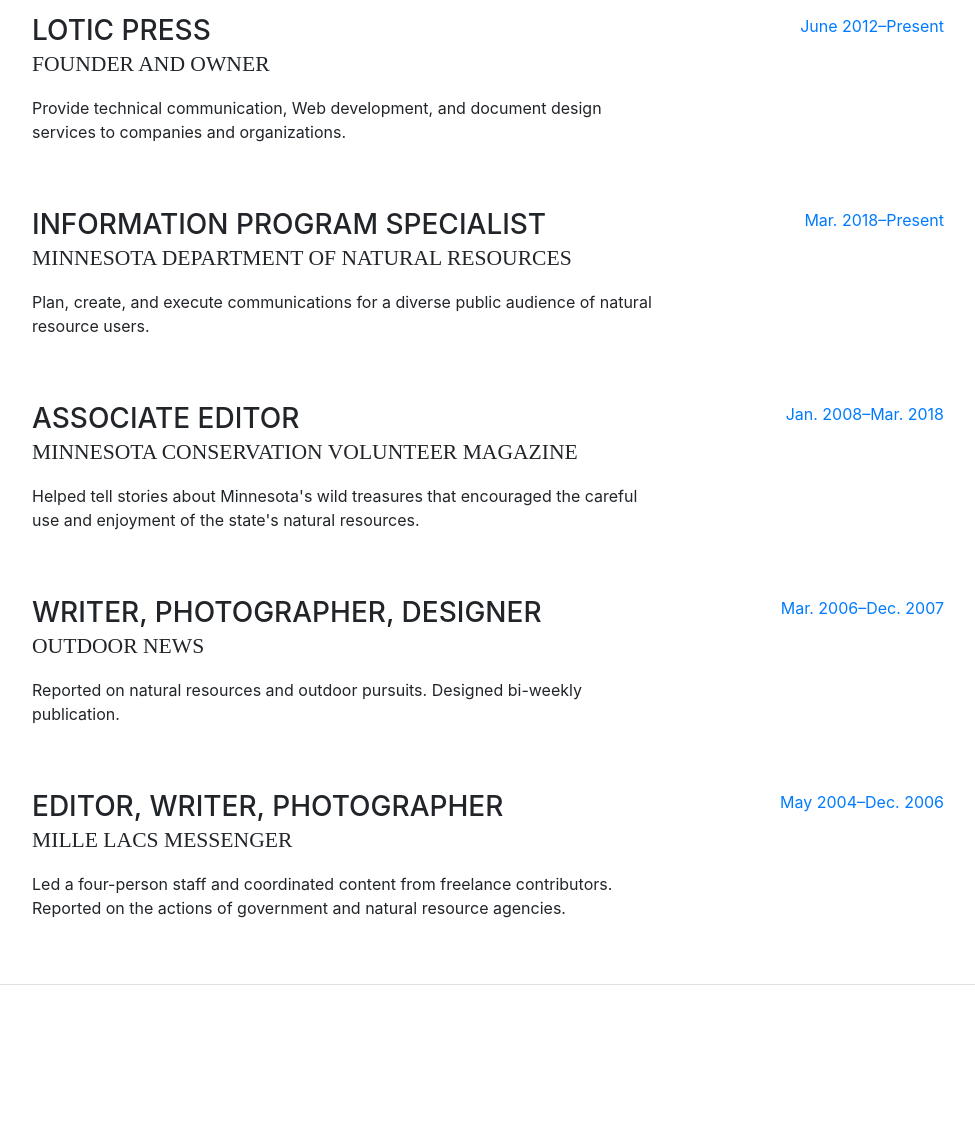
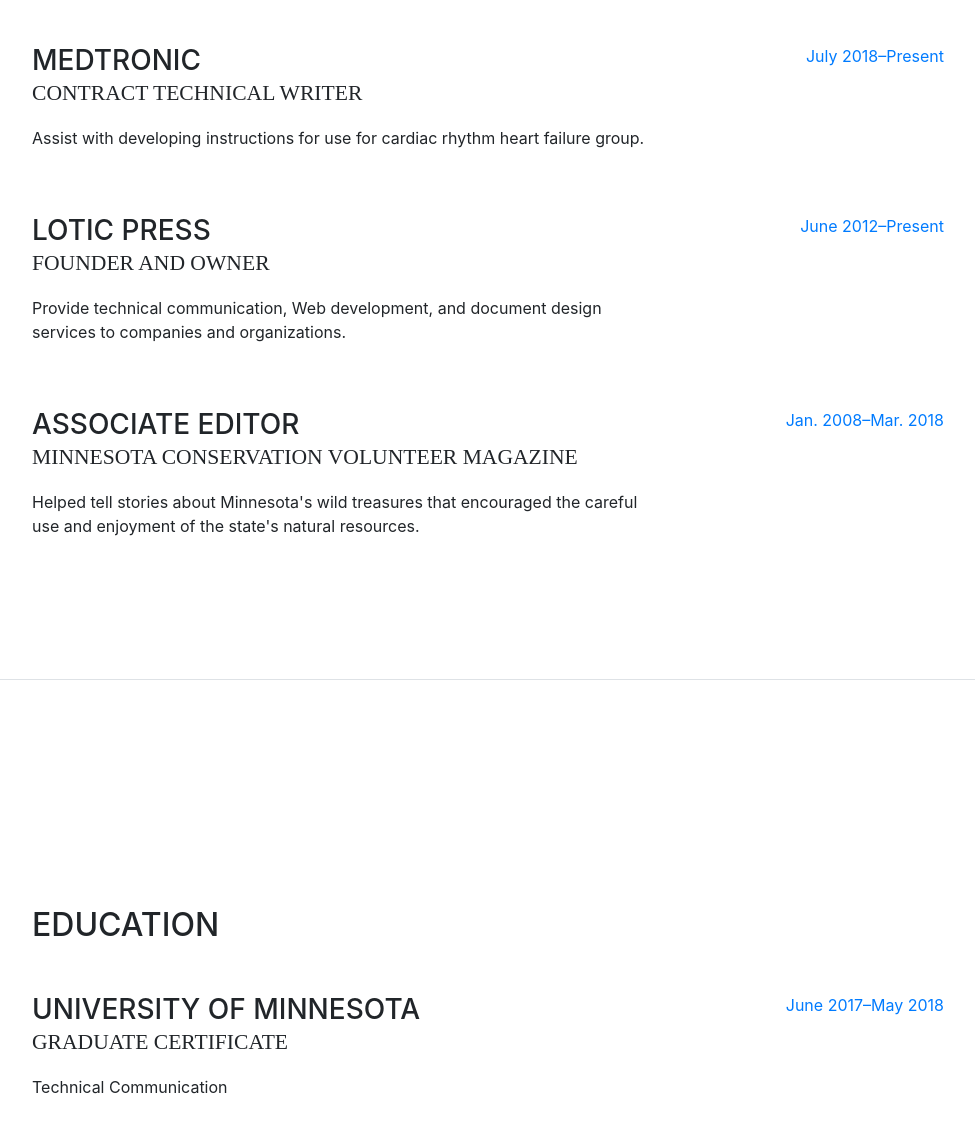
Before and after one commit to mikallok/cv, a website with bundled scripts: page index.html in a window 1280 px wide. Shown: the part 920-2056 px from the top of the page, without its empty margins (288-1263 px from the left). Built offline with nearby package versions, Linux system fonts and the light colour scheme; a web font is replaced by a local one.

Commit message:
Update index.html
changes to match LinkedIn

```diff
--- a/index.html
+++ b/index.html
@@ -96,23 +96,22 @@
 
           <div class="resume-item d-flex flex-column flex-md-row mb-5">
             <div class="resume-content mr-auto">
+              <h3 class="mb-0">Medtronic</h3>
+              <div class="subheading mb-3">Contract Technical Writer</div>
+              <p>Assist with developing instructions for use for cardiac rhythm heart failure group.</p>
+            </div>
+            <div class="resume-date text-md-right">
+              <span class="text-primary">July 2018&ndash;Present</span>
+            </div>
+          </div>
+          <div class="resume-item d-flex flex-column flex-md-row mb-5">
+            <div class="resume-content mr-auto">
               <h3 class="mb-0">Lotic Press</h3>
               <div class="subheading mb-3">Founder and Owner</div>
               <p>Provide technical communication, Web development, and document design services to companies and organizations.</p>
             </div>
             <div class="resume-date text-md-right">
               <span class="text-primary">June 2012&ndash;Present</span>
-            </div>
-          </div>
-
-             <div class="resume-item d-flex flex-column flex-md-row mb-5">
-            <div class="resume-content mr-auto">
-              <h3 class="mb-0">Information Program Specialist</h3>
-              <div class="subheading mb-3">Minnesota Department of Natural Resources</div>
-              <p>Plan, create, and execute communications for a diverse public audience of natural resource users.</p>
-            </div>
-            <div class="resume-date text-md-right">
-              <span class="text-primary">Mar. 2018&ndash;Present</span>
             </div>
           </div>
 
@@ -126,29 +125,6 @@
               <span class="text-primary">Jan. 2008&ndash;Mar. 2018</span>
             </div>
           </div>
-
-          <div class="resume-item d-flex flex-column flex-md-row mb-5">
-            <div class="resume-content mr-auto">
-              <h3 class="mb-0">Writer, Photographer, Designer</h3>
-              <div class="subheading mb-3">Outdoor News</div>
-              <p>Reported on natural resources and outdoor pursuits. Designed bi-weekly publication.</p>
-            </div>
-            <div class="resume-date text-md-right">
-              <span class="text-primary">Mar. 2006&ndash;Dec. 2007</span>
-            </div>
-          </div>
-
-          <div class="resume-item d-flex flex-column flex-md-row">
-            <div class="resume-content mr-auto">
-              <h3 class="mb-0">Editor, Writer, Photographer</h3>
-              <div class="subheading mb-3">Mille Lacs Messenger</div>
-              <p>Led a four-person staff and coordinated content from freelance contributors. Reported on the actions of government and natural resource agencies.</p>
-            </div>
-            <div class="resume-date text-md-right">
-              <span class="text-primary">May 2004&ndash;Dec. 2006</span>
-            </div>
-          </div>
-
         </div>
 
       </section>
```
